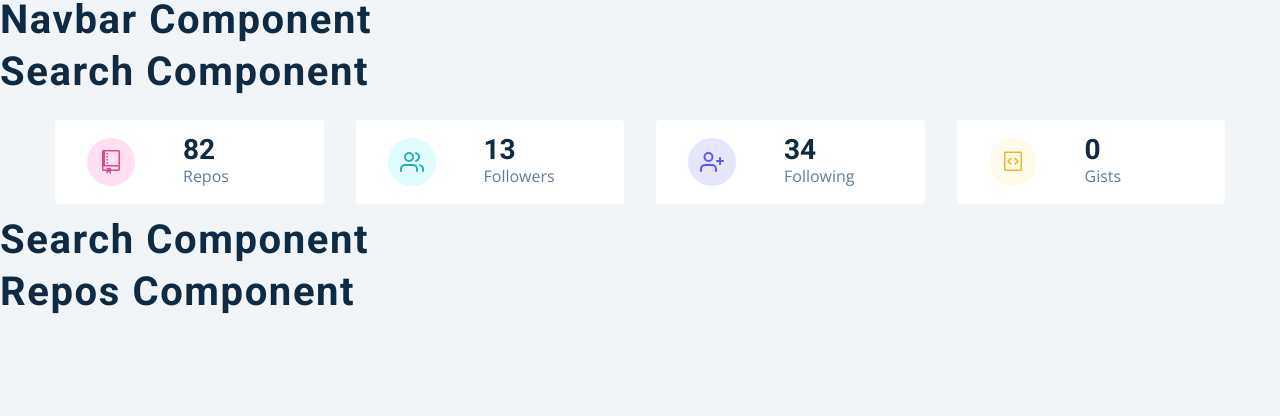
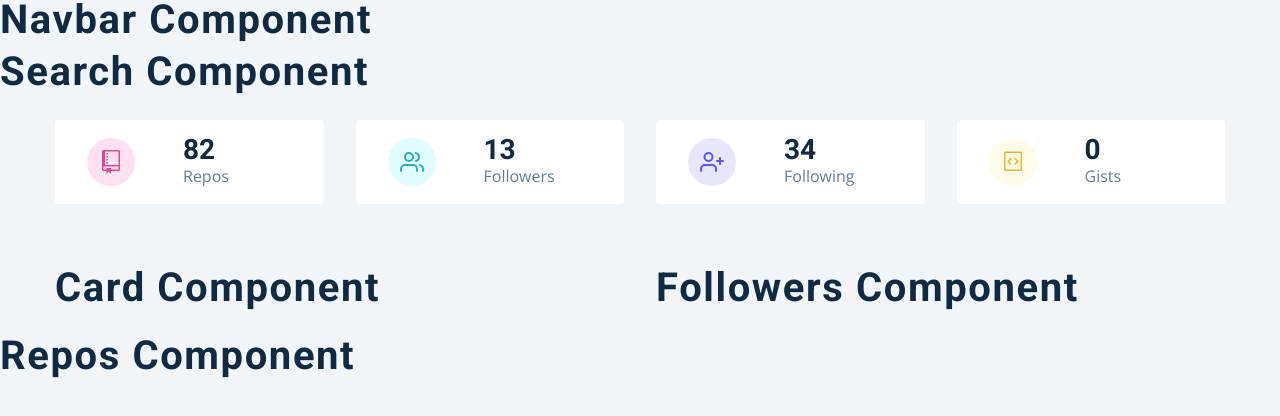
Before and after one commit to unclejide1/github-searcher, a React (Create React App) app: page / in a window 1280 px wide. Shown: the top 416 px of the page. Built offline with nearby package versions, Linux system fonts and the light colour scheme.

Commit message:
feat: set up structure for user component

```diff
--- a/src/components/User.js
+++ b/src/components/User.js
@@ -3,7 +3,12 @@
 import Card from './Card';
 import Followers from './Followers';
 const User = () => {
-  return <h2>search component</h2>;
+  return <section className="section">
+    <Wrapper className="section-center">
+      <Card></Card>
+      <Followers/>
+    </Wrapper>
+  </section>
 };
 
 const Wrapper = styled.div`
```
